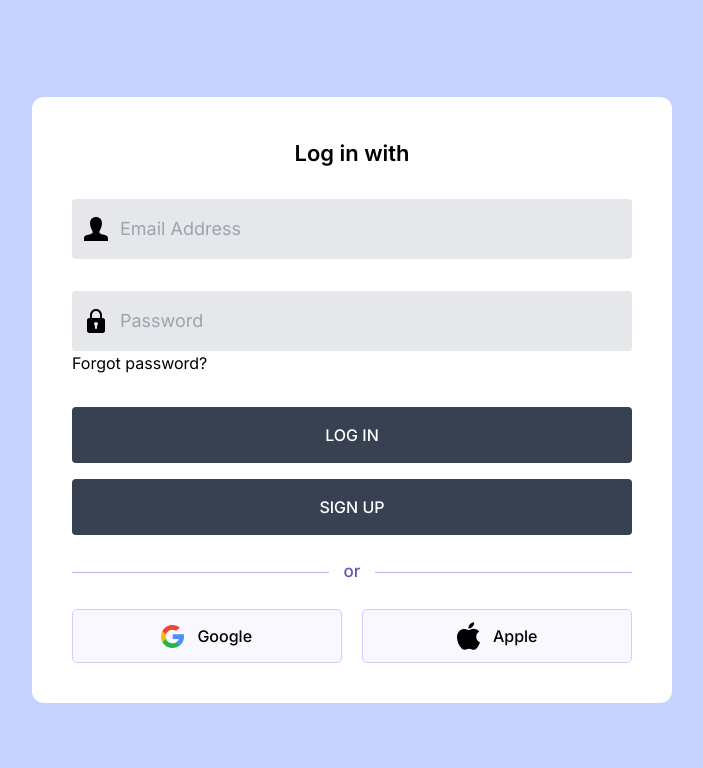
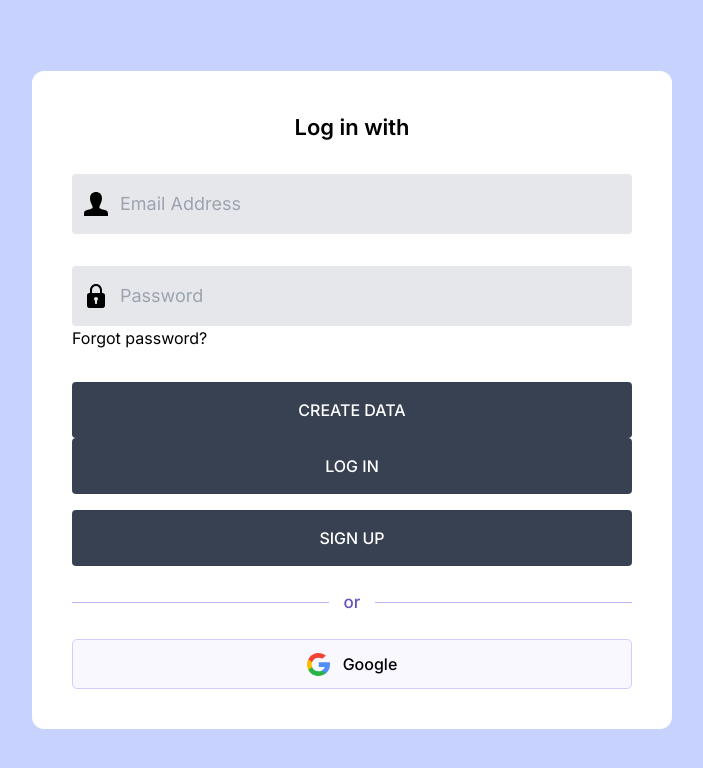
Before and after one commit to Chinorea/snowball, a Next.js app: page / in a window 1280 px wide. Shown: the top 768 px of the page, without its empty margins (288-991 px from the left). Built offline with nearby package versions, Linux system fonts and the light colour scheme.

Commit message:
Add Google Firestore Basics
Added basic writing firestore features

```diff
--- a/src/components/LoginPage/SignUpPage.tsx
+++ b/src/components/LoginPage/SignUpPage.tsx
@@ -1,14 +1,39 @@
 import { useRouter } from "next/navigation";
 import "./index.css"
 import { getAuth, signInWithEmailAndPassword, createUserWithEmailAndPassword } from "firebase/auth";
-import { auth } from "@/firebase/firebaseConfig";
+import { auth, db } from "@/firebase/firebaseConfig";
 import { useState } from "react";
+import { collection, addDoc, setDoc, doc } from "firebase/firestore";
+
 
 export const SignUpPage = () => {
     const router = useRouter(); // Initialize the router
     const [email, setEmail] = useState('');
     const [password, setPassword] = useState('');
 
+    const createData = async (event: React.MouseEvent<HTMLButtonElement>) => {
+      event.preventDefault(); // Prevent form submission
+      // try {
+      //   const docRef = await addDoc(collection(db, email), {
+      //     first: "Ada",
+      //     last: "Lovelace",
+      //     born: 1815
+      //   });
+      //   console.log("Document written with ID: ", docRef.id);
+      // } catch (e) {
+      //   console.error("Error adding document: ", e);
+      // }
+      const userRef = doc(db, "users", email)
+      try {
+        const docRef = await setDoc(userRef,{
+          first: "Ada",
+          last: "Lovelace",
+          born: 1815
+        });
+      } catch (e) {
+        console.error("Error adding document: ", e);
+      }
+  };
 
     const logIn = (event: React.MouseEvent<HTMLButtonElement>) => {
         event.preventDefault(); // Prevent form submission
@@ -61,6 +86,12 @@ export const SignUpPage = () => {
                 </div>
                 <a href="#" className="forgot-password-link">Forgot password?</a>
             </div>
+            <button
+              onClick={createData}
+              className="bg-gray-700 dark:bg-gray-800 font-medium p-2 md:p-4 text-white uppercase w-full rounded"
+            >
+              Create Data
+            </button>
             {/* Login Button */}
             <button
               onClick={logIn}
--- a/src/components/LoginPage/SocialLogin.tsx
+++ b/src/components/LoginPage/SocialLogin.tsx
@@ -49,11 +49,6 @@ export const SocialLogin = () => {
                 <img src="/img/google.svg" alt="Google" className="social-icon" />
                 Google
                 </button>
-                <button className="social-button"
-                onClick={appleLogIn}>
-                <img src="/img/apple.svg" alt="Apple" className="social-icon" />
-                Apple
-                </button>
             </div>
         </div>
     );
```
